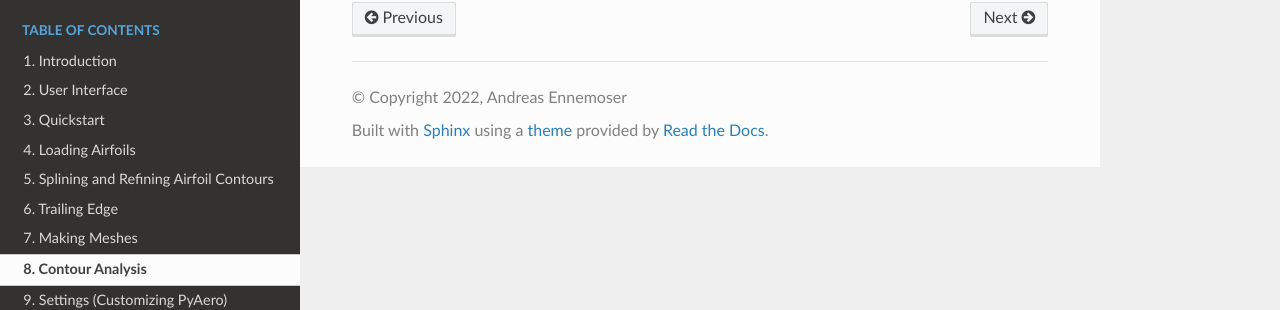
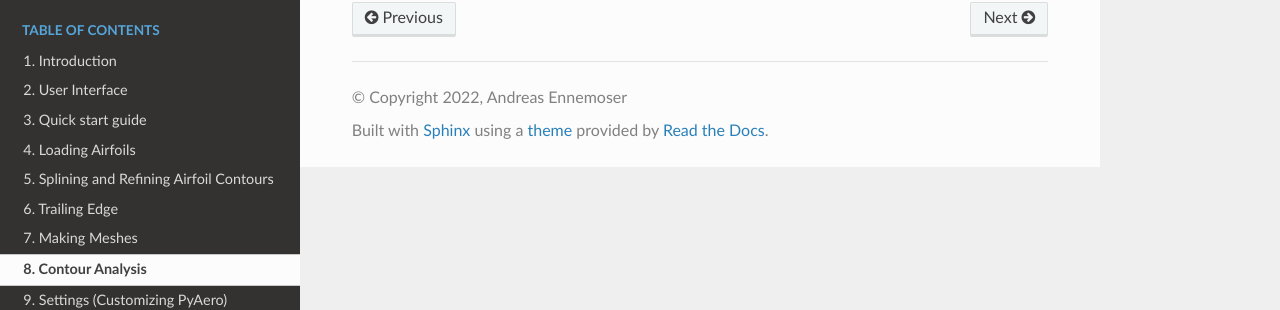
Before and after one commit to chiefenne/PyAero, a Sphinx documentation site: the page built from docs/contour_analysis.rst, in a window 1280 px wide. Shown: the part 158-468 px from the top of the page. Built offline with Sphinx 7.4.7 and the Read the Docs theme 2.0.0, drawn with Linux system fonts in a browser that asks for light colours.

Commit message:
update docs

```diff
--- a/docs/quickstart.rst
+++ b/docs/quickstart.rst
@@ -5,8 +5,8 @@
 .. make a label for this file
 .. _quickstart:
 
-Quickstart
-==========
+Quick start guide
+=================
 
 The general steps for mesh generation in `PyAero <index.html>`_ can be explained as follows:
 
```
Also changed, not shown: other parts of docs/quickstart.rst (+1 -1 lines).
